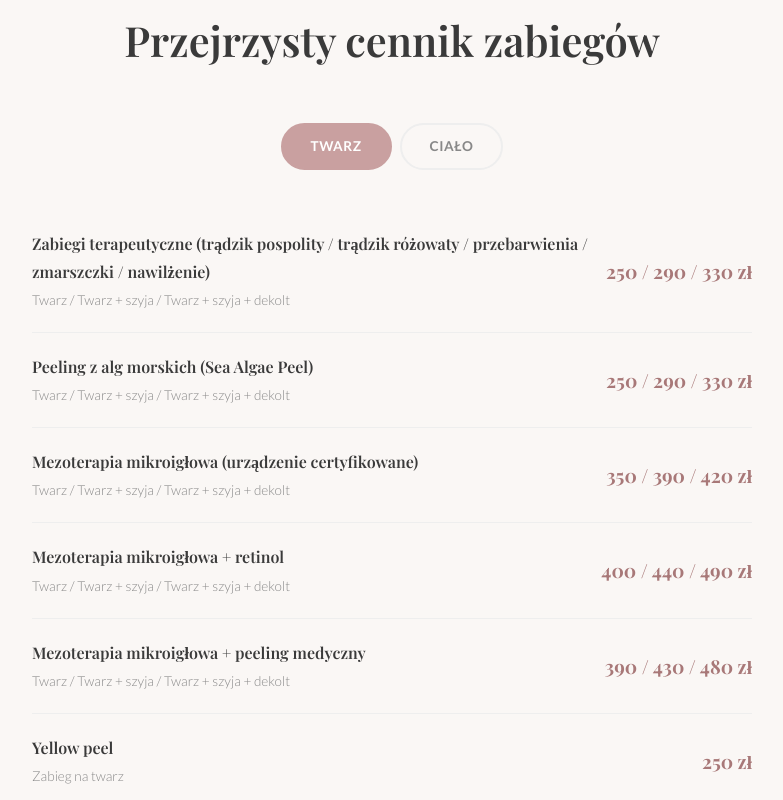
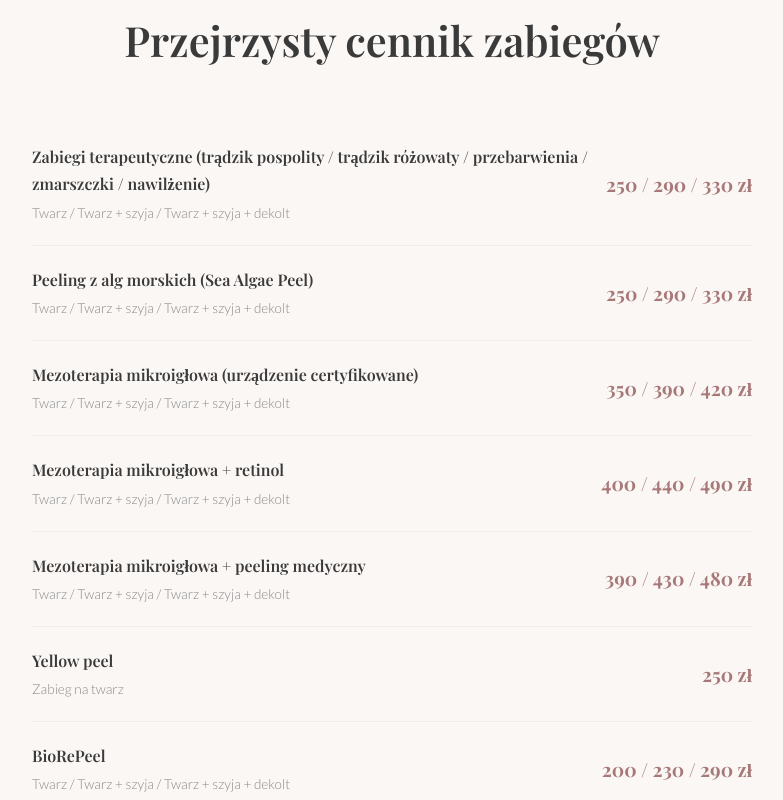
Before and after one commit to Sakii470/web_KK, a plain HTML site: page index.html in a window 1280 px wide. Shown: the part 2810-3610 px from the top of the page, without its empty margins (248-1031 px from the left). Drawn offline with nearby package versions, Linux system fonts and the light colour scheme; a web font is replaced by a local one.

Commit message:
feat: cennik updated

```diff
--- a/index.html
+++ b/index.html
@@ -193,14 +193,9 @@
       <p class="section-tag center">Cennik</p>
       <h2 class="section-title">Przejrzysty cennik zabiegów</h2>
 
-      <div class="pricing-tabs">
-        <button class="tab-btn active" data-tab="face">Twarz</button>
-        <button class="tab-btn" data-tab="body">Ciało</button>
-      </div>
-
       <div class="pricing-tables">
 
-        <!-- TWARZ -->
+        <!-- CENNIK (wszystkie zabiegi) -->
         <div class="price-table active" id="tab-face">
           <div class="price-row reveal">
             <div class="price-info">
@@ -298,10 +293,9 @@
             </div>
             <span class="price">+ 50 zł</span>
           </div>
-        </div>
 
-        <!-- CIAŁO -->
-        <div class="price-table" id="tab-body">
+          <!-- ==== pozycje z dawnej zakładki „Ciało” ==== -->
+
           <div class="price-row reveal">
             <div class="price-info">
               <h4>Radiofrekwencja mikroigłowa — twarz</h4>
@@ -350,7 +344,6 @@
             <span class="price">500 zł</span>
           </div>
 
-          <!-- STYMULATORY TKANKOWE -->
           <div class="price-row reveal">
             <div class="price-info">
               <h4>Stymulatory tkankowe</h4>
@@ -447,7 +440,6 @@
             <span class="price">680 zł</span>
           </div>
 
-          <!-- STYMULACJA OKOLICY OKA -->
           <div class="price-row reveal">
             <div class="price-info">
               <h4>Stymulacja okolicy oka</h4>
@@ -488,8 +480,9 @@
             </div>
             <span class="price">-10%</span>
           </div>
+        </div>
 
-        </div>
+        <!-- usunięto osobną tabelę „Ciało” -->
 
       </div>
     </div>
```
